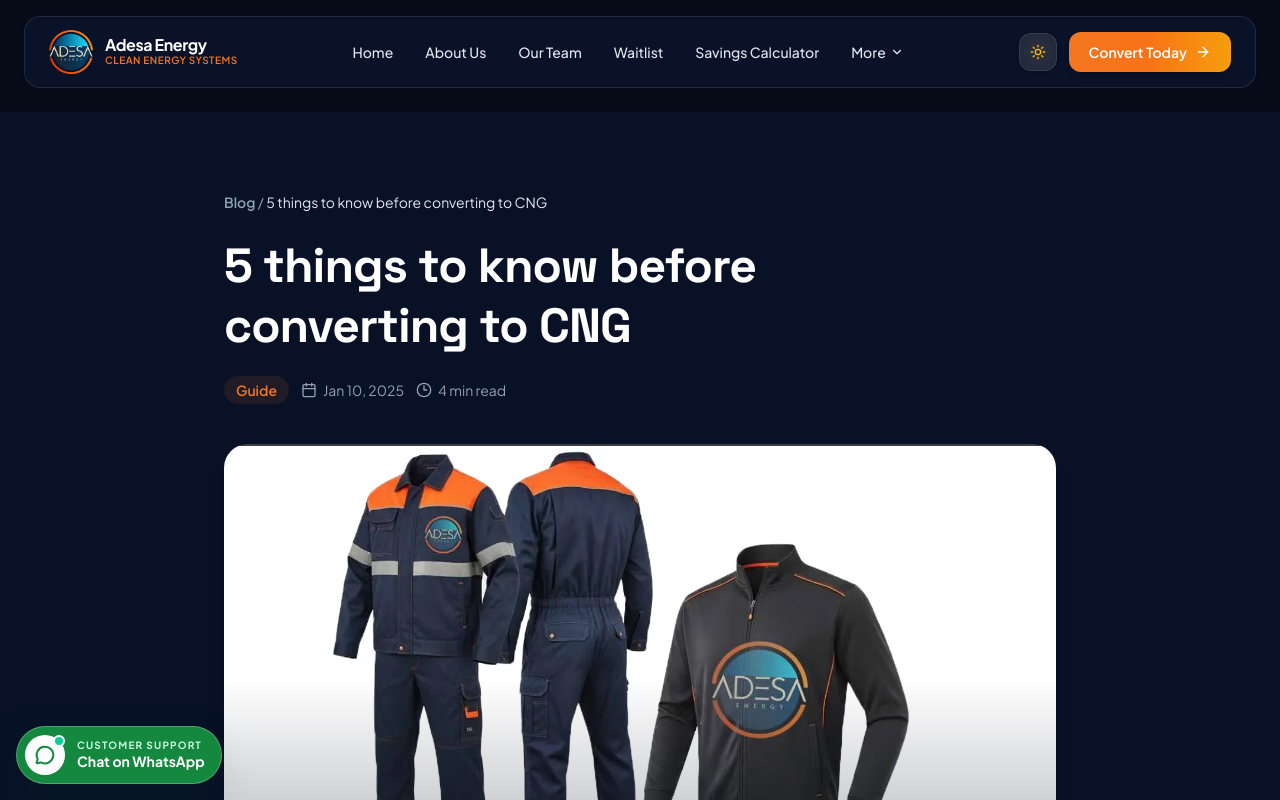
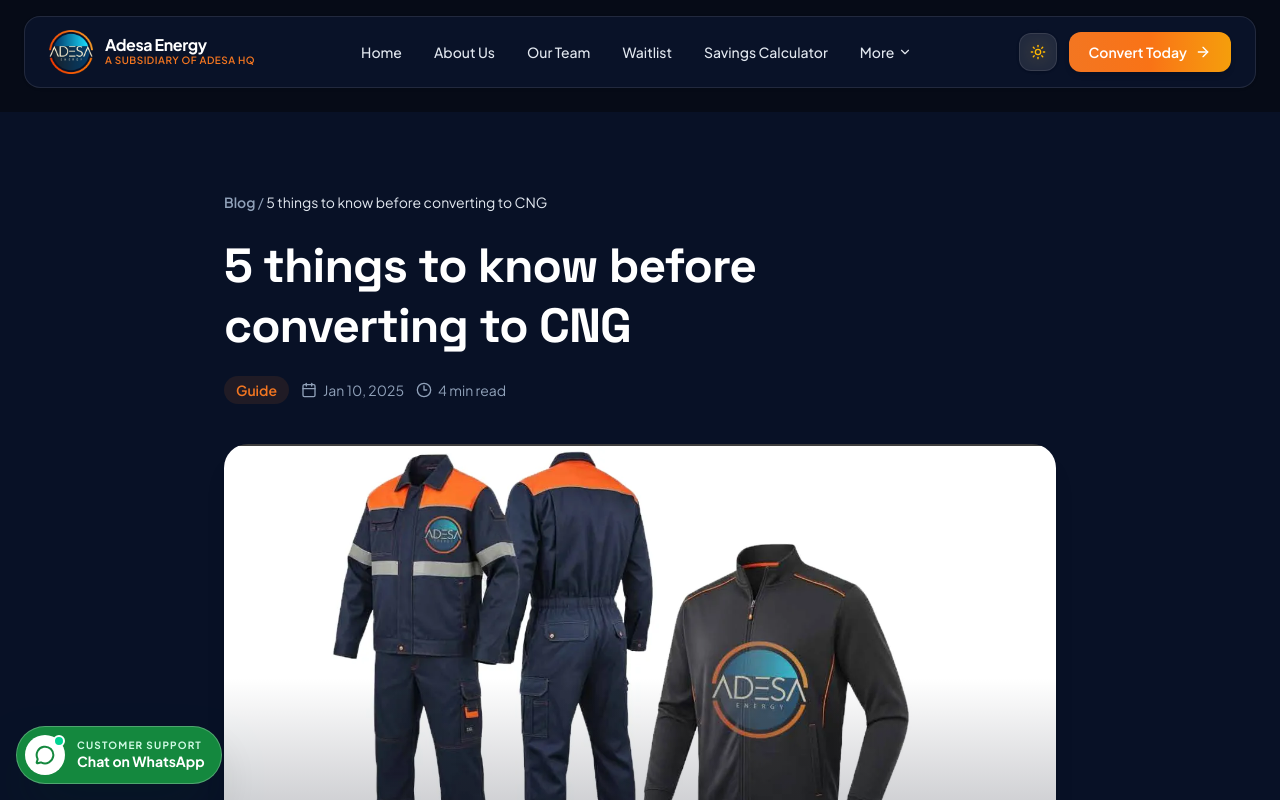
Before and after one commit to Celebration-Adesa-HQ/Adesa-energy, a Next.js app: page /blog/5-things-to-know-before-converting-to-cng in a window 1280 px wide. Shown: the top 800 px of the page. Built offline with nearby package versions, Linux system fonts and the light colour scheme.

Commit message:
feat: initialize Adesa Energy project structure and site configuration

```diff
--- a/app/layout.js
+++ b/app/layout.js
@@ -111,7 +111,12 @@
                   "width": 400,
                   "height": 400,
                 },
-                "description": "Adesa Energy delivers mobile CNG conversion and on-demand refueling services across Nigeria, helping fleets and individuals reduce fuel costs by up to 50%.",
+                "description": "Adesa Energy (a subsidiary of Adesa HQ) delivers mobile CNG conversion and on-demand refueling services across Nigeria, helping fleets and individuals reduce fuel costs by up to 50%.",
+                "parentOrganization": {
+                  "@type": "Organization",
+                  "name": "Adesa HQ",
+                  "email": "info@adesahq.com"
+                },
                 "foundingDate": "2024",
                 "contactPoint": [
                   {
--- a/components/Footer.jsx
+++ b/components/Footer.jsx
@@ -7,8 +7,6 @@
   Globe,
   ChevronUp,
   ChevronRight,
-  Wrench,
-  Sparkles,
 } from "lucide-react";
 import { motion } from "framer-motion";
 import { useState, useEffect } from "react";
@@ -47,9 +45,14 @@
               {footer.slogan || "Pioneering clean, cost-effective CNG mobility and energy infrastructure across Nigeria."}
             </p>
 
-            <div className="inline-flex items-center gap-2 px-3 py-1.5 rounded-full bg-white/5 border border-white/10 text-xs text-slate-300">
-              <span className="w-2 h-2 rounded-full bg-emerald-400 animate-ping" />
-              <span>Conversion Centres Active & Online</span>
+            <div className="flex flex-wrap items-center gap-2">
+              <div className="inline-flex items-center gap-2 px-3 py-1.5 rounded-full bg-white/5 border border-white/10 text-xs text-slate-300">
+                <span className="w-2 h-2 rounded-full bg-emerald-400 animate-ping" />
+                <span>Conversion Centres Active & Online</span>
+              </div>
+              <div className="inline-flex items-center gap-1.5 px-3 py-1.5 rounded-full bg-burnt-orange/15 border border-burnt-orange/30 text-xs font-semibold text-burnt-orange">
+                <span>A subsidiary of Adesa HQ</span>
+              </div>
             </div>
 
             <div className="flex items-center gap-3 pt-2">
@@ -83,7 +86,7 @@
                 <li key={item.label}>
                   <button
                     onClick={() => handleLinkClick(item)}
-                    className="text-slate-400 hover:text-burnt-orange text-sm font-sans flex items-center gap-1.5 transition-colors cursor-pointer group"
+                    className="text-slate-400 hover:text-burnt-orange text-sm font-sans flex items-center gap-1.5 transition-colors cursor-pointer group text-left"
                   >
                     <ChevronRight className="w-3.5 h-3.5 text-slate-600 group-hover:text-burnt-orange transition-colors" />
                     <span>{item.label}</span>
@@ -145,7 +148,7 @@
 
         {/* Bottom Legal bar */}
         <div className="pt-8 flex flex-col sm:flex-row items-center justify-between gap-4 text-xs text-slate-500 font-sans">
-          <p>© {new Date().getFullYear()} Adesa Energy. All rights reserved.</p>
+          <p>© {new Date().getFullYear()} Adesa Energy — A subsidiary of Adesa HQ. All rights reserved.</p>
           <div className="flex flex-wrap items-center justify-center gap-x-6 gap-y-2">
             {[
               { label: "Privacy Policy", path: "/privacy-policy" },
--- a/components/Navbar_components/Navbar.jsx
+++ b/components/Navbar_components/Navbar.jsx
@@ -2,7 +2,7 @@
 
 import { useState, useEffect } from "react";
 import Image from "next/image";
-import { Menu, X, ArrowRight, Sparkles } from "lucide-react";
+import { Menu, X, ArrowRight } from "lucide-react";
 import Link from "next/link";
 import NavLinks from "./NavLinks";
 import ThemeSwitch from "../ThemeSwitch";
@@ -49,7 +49,7 @@
               Adesa Energy
             </span>
             <span className="text-[10px] uppercase font-semibold tracking-wider text-burnt-orange">
-              Clean Energy Systems
+              A subsidiary of Adesa HQ
             </span>
           </div>
         </button>
@@ -119,9 +119,14 @@
                         className="object-contain"
                       />
                     </div>
-                    <span className="font-heading font-bold text-slate-900 dark:text-white">
-                      Adesa Energy
-                    </span>
+                    <div className="flex flex-col text-left">
+                      <span className="font-heading font-bold text-slate-900 dark:text-white leading-none">
+                        Adesa Energy
+                      </span>
+                      <span className="text-[9px] uppercase font-semibold tracking-wider text-burnt-orange mt-0.5">
+                        A subsidiary of Adesa HQ
+                      </span>
+                    </div>
                   </div>
                   <button
                     onClick={() => setOpen(false)}
--- a/components/logo/AdesaLogoWithSlogan.jsx
+++ b/components/logo/AdesaLogoWithSlogan.jsx
@@ -12,8 +12,9 @@
         />
       </div>
       <div className="w-full h-full flex flex-col items-center -ml-3">
-        <p className="text-[#59C6E5] text-sm  font-inter">Powering Progress,</p>
+        <p className="text-[#59C6E5] text-sm font-inter">Powering Progress,</p>
         <p className="text-[#59C6E5] text-sm font-inter">Fueling tomorrow</p>
+        <p className="text-burnt-orange text-[11px] font-medium tracking-wide uppercase mt-1">A subsidiary of Adesa HQ</p>
       </div>
     </div>
   );
--- a/config/site.jsx
+++ b/config/site.jsx
@@ -41,7 +41,7 @@
 export const siteConfig = {
   name: "Adesa Energy",
   description:
-    "Adesa Energy delivers mobile CNG conversion and on-demand refueling services. Cut fuel costs, improve efficiency, and power fleets and personal vehicles across Nigeria.",
+    "Adesa Energy (a subsidiary of Adesa HQ) delivers mobile CNG conversion and on-demand refueling services. Cut fuel costs, improve efficiency, and power fleets and personal vehicles across Nigeria.",
   url: "https://www.adesaenergy.com",
   ogImage: "/adesa-energy.png",
   links: {
@@ -51,12 +51,11 @@
   // Global site settings
   siteName: "Adesa Energy",
   siteDescription:
-    "Powering progress, fueling tomorrow. Your trusted partner for CNG conversions and refueling services in Nigeria.",
+    "A subsidiary of Adesa HQ. Powering progress, fueling tomorrow. Your trusted partner for CNG conversions and refueling services in Nigeria.",
   siteUrl: "https://www.adesaenergy.com",
   email: "info@adesahq.com",
   phone: "+2348168823730",
   address: "2 Isheri road, Ojudu-Berger, Lagos",
-
   // Navigation items
   navItems: [
     { id: "home", label: "Home", path: "/" },
@@ -175,7 +174,7 @@
     headline: "Powering progress, fueling tomorrow",
 
     description: [
-      "Adesa Energy is a pioneering clean energy company dedicated to revolutionizing the way Nigeria powers its vehicles. Founded with a vision to make sustainable fuel accessible to everyone, we specialize in mobile CNG conversions and on-demand refueling services.",
+      "Adesa Energy is a pioneering clean energy company and a subsidiary of Adesa HQ, dedicated to revolutionizing the way Nigeria powers its vehicles. Founded with a vision to make sustainable fuel accessible to everyone, we specialize in mobile CNG conversions and on-demand refueling services.",
       "Our mission is simple: to help businesses and individuals reduce their fuel costs while contributing to a cleaner environment. With our innovative approach and commitment to excellence, we're making CNG adoption effortless and rewarding.",
     ],
 
--- a/scripts/generate-cng-guide.js
+++ b/scripts/generate-cng-guide.js
@@ -106,7 +106,7 @@
 
 // Brand name
 doc.font("Helvetica-Bold").fontSize(13).fillColor(BRAND_GREEN)
-   .text("ADESA ENERGY", MARGIN, 60, { align: "center", width: CONTENT_W });
+   .text("ADESA ENERGY  ·  A SUBSIDIARY OF ADESA HQ", MARGIN, 60, { align: "center", width: CONTENT_W });
 
 // Title
 doc.moveDown(1.5);
@@ -154,7 +154,7 @@
    .text("www.adesaenergy.com  |  info@adesahq.com  |  +234 816 882 3730",
          MARGIN, doc.page.height - 50, { align: "center", width: CONTENT_W });
 doc.font("Helvetica").fontSize(8).fillColor("#3A5A6A")
-   .text("© 2026 Adesa Energy. All rights reserved.",
+   .text("© 2026 Adesa Energy — A subsidiary of Adesa HQ. All rights reserved.",
          MARGIN, doc.page.height - 34, { align: "center", width: CONTENT_W });
 
 // Bottom accent stripe
```
Also changed, not shown: public/llms.txt, 1 other file (tests, documents, lock files or other folders).
